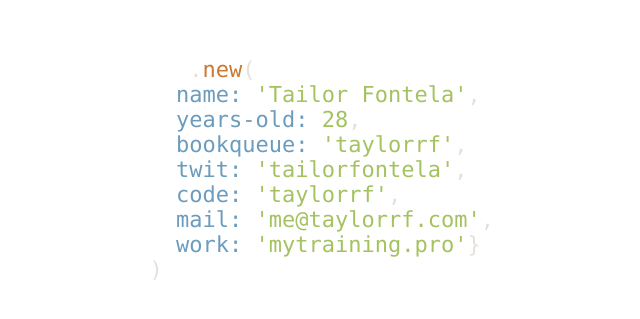
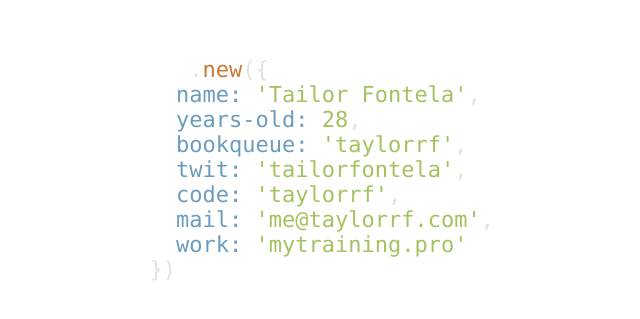
Before and after one commit to taylorrf/me, a plain HTML site: page public/index.html in a window 1280 px wide. Shown: the part 193-512 px from the top of the page, 232-872 px from the left. Drawn offline with Linux system fonts and the light colour scheme.

Commit message:
changing the brackets

```diff
--- a/public/index.html
+++ b/public/index.html
@@ -12,7 +12,7 @@
     <div id='distance'></div>
     <div id='main'>
       <div class='code'>
-        <pre>&#x000A;<span class="co">Human</span>.<span class="r">new</span>(&#x000A;<span class="sy">    name:</span> <h1 class="s">'Tailor Fontela'</h1>,&#x000A;<span class="sy">    years-old:</span> <h1 class="s">28</h1>,&#x000A;    <span class="sy">bookqueue:</span> <span class="s">'<a href='http://bookqueue.net/taylorrf' title='bookqueue' target="_blank">taylorrf</a>'</span>,&#x000A;    <span class="sy">twit:</span> <span class="s">'<a href='https://twitter.com/tailorfontela' title='Twitter' target="_blank">tailorfontela</a>'</span>,&#x000A;    <span class="sy">code:</span> <span class="s">'<a href='https://github.com/taylorrf' title='GitHub' target="_blank">taylorrf</a>'</span>,&#x000A;    <span class="sy">mail:</span> <span class="s">'<a href='mailto:me@taylorrf.com' title='email' target="_blank">me@taylorrf.com</a>'</span>,&#x000A;    <span class="sy">work:</span> <span class="s">'<a href='http://mytraining.pro' title='MyTraining' target="_blank">mytraining.pro</a>'</span>}&#x000A;  )&#x000A;</pre>
+        <pre>&#x000A;<span class="co">Human</span>.<span class="r">new</span>({&#x000A;<span class="sy">    name:</span> <h1 class="s">'Tailor Fontela'</h1>,&#x000A;<span class="sy">    years-old:</span> <h1 class="s">28</h1>,&#x000A;    <span class="sy">bookqueue:</span> <span class="s">'<a href='http://bookqueue.net/taylorrf' title='bookqueue' target="_blank">taylorrf</a>'</span>,&#x000A;    <span class="sy">twit:</span> <span class="s">'<a href='https://twitter.com/tailorfontela' title='Twitter' target="_blank">tailorfontela</a>'</span>,&#x000A;    <span class="sy">code:</span> <span class="s">'<a href='https://github.com/taylorrf' title='GitHub' target="_blank">taylorrf</a>'</span>,&#x000A;    <span class="sy">mail:</span> <span class="s">'<a href='mailto:me@taylorrf.com' title='email' target="_blank">me@taylorrf.com</a>'</span>,&#x000A;    <span class="sy">work:</span> <span class="s">'<a href='http://mytraining.pro' title='MyTraining' target="_blank">mytraining.pro</a>'</span>&#x000A;  })&#x000A;</pre>
       </div>
     </div>
   </body>
```
Also changed, not shown: 1 other file.
